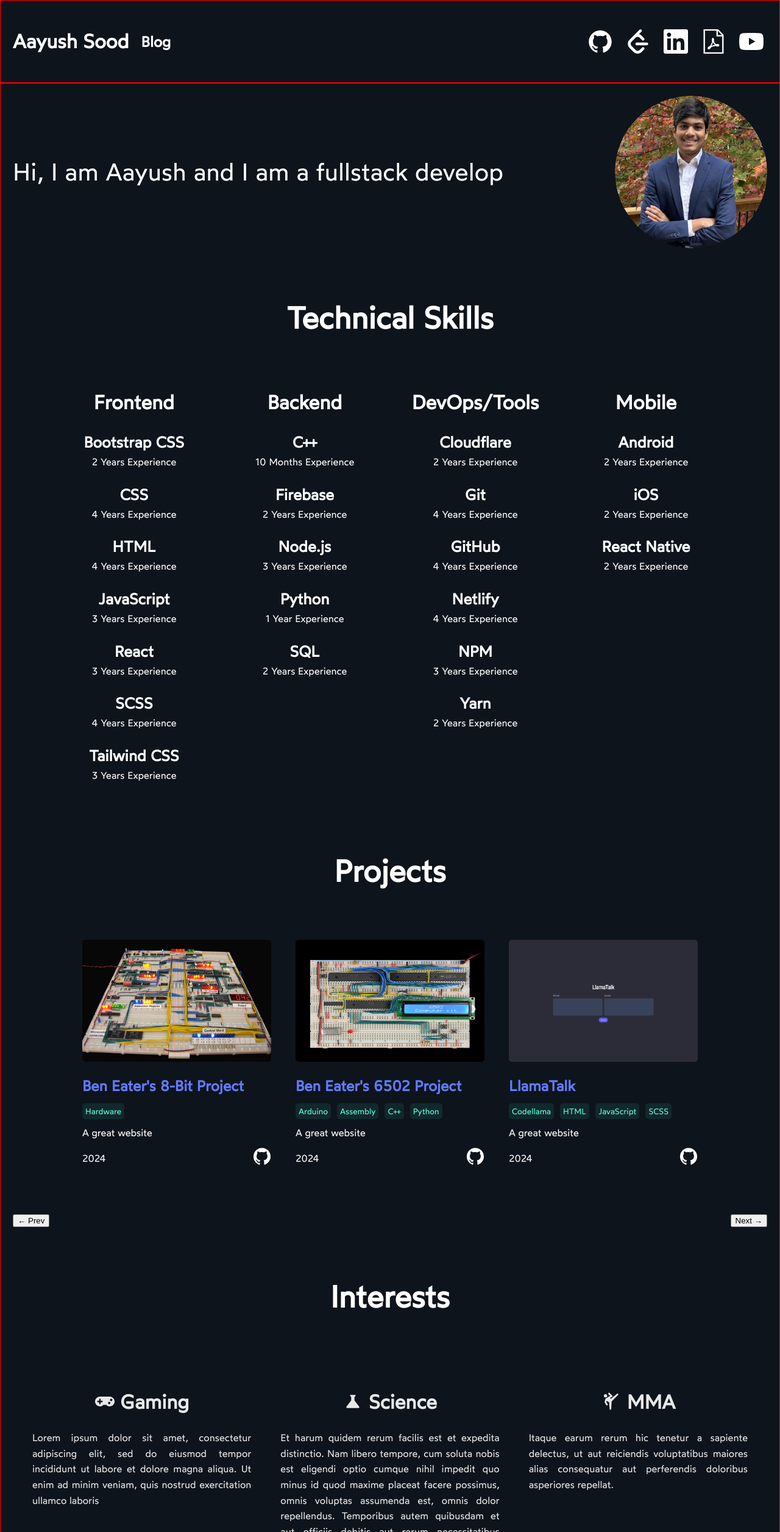
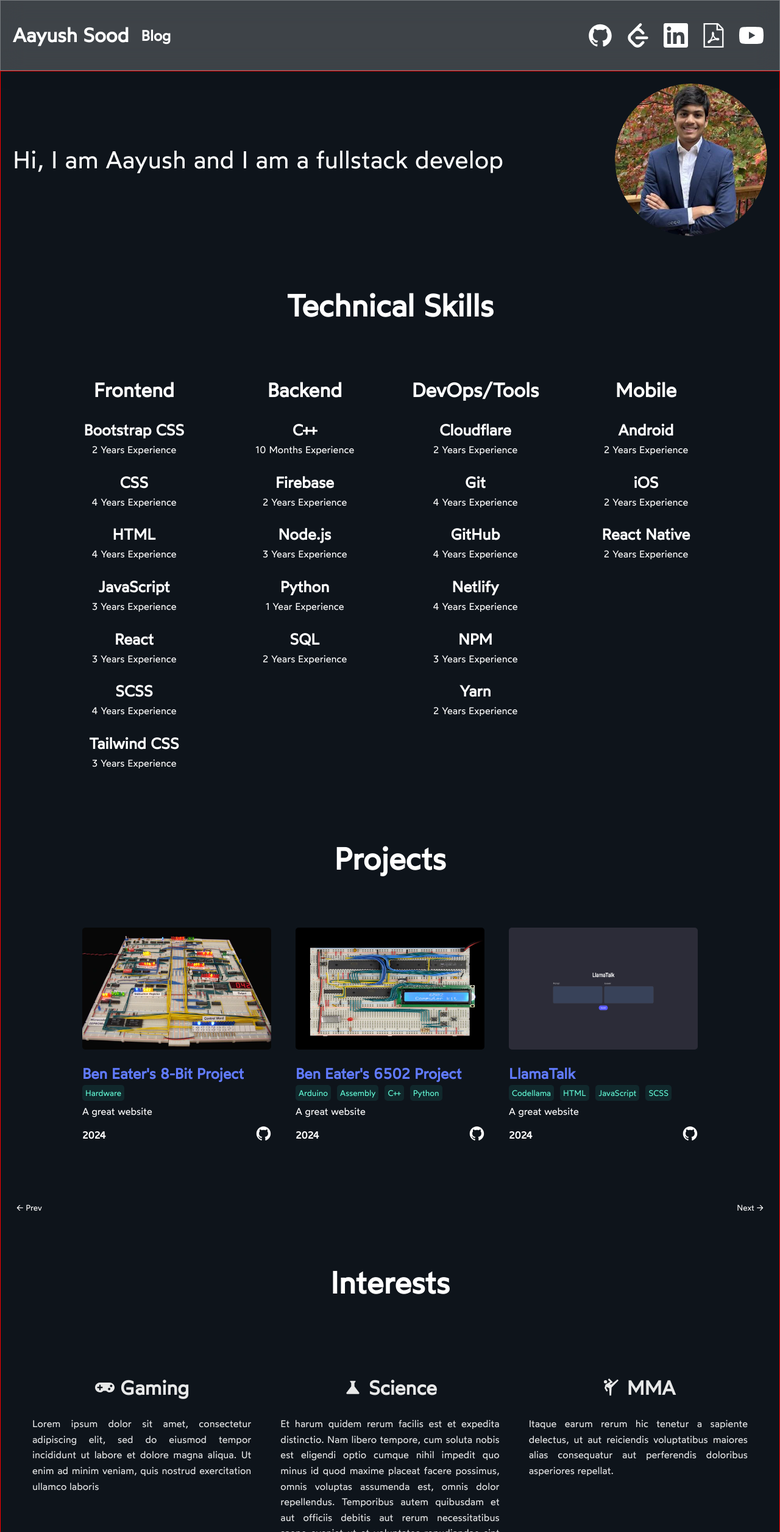
Before and after one commit to soodaayush/aayushsood-v2, a Next.js app: page / in a window 1280 px wide. Shown: the top 2512 px of the page at 61% size. Built offline with nearby package versions, Linux system fonts and the light colour scheme.

Commit message:
Added glass header and improved projects section

```diff
--- a/src/app/components/project.js
+++ b/src/app/components/project.js
@@ -30,14 +30,14 @@ export default function Project(props) {
       </div>
       <p className={styles.description}>{props.description}</p>
       <div className={styles.links}>
-        <div>{props.year}</div>
+        <div className={styles.year}>{props.year}</div>
         <div>
           <a href={props.github} className={styles.link} target="_blank">
             <Image
               className={styles.githubLogo}
               src={GitHub}
-              height={30}
-              width={30}
+              height={25}
+              width={25}
               alt="GitHub"
             />
           </a>
@@ -46,8 +46,8 @@ export default function Project(props) {
               <Image
                 className={styles.githubLogo}
                 src={Link}
-                height={30}
-                width={30}
+                height={25}
+                width={25}
                 alt="Website"
               />
             </a>
--- a/src/app/page.js
+++ b/src/app/page.js
@@ -237,55 +237,36 @@ export default function Home() {
   const [cursorVisible, setCursorVisible] = useState(true);
 
   const [currentIndex, setCurrentIndex] = useState(0);
-  const [numVisibleProjects, setNumVisibleProjects] = useState(3); // Default to 3 projects visible
+  const [numVisibleProjects, setNumVisibleProjects] = useState(3);
 
-  // Function to go to the next project
   const nextProject = () => {
     setCurrentIndex((prevIndex) => (prevIndex + 1) % projects.length);
   };
 
-  // Function to go to the previous project
   const prevProject = () => {
     setCurrentIndex((prevIndex) =>
       prevIndex === 0 ? projects.length - 1 : prevIndex - 1
     );
   };
 
-  // Function to update number of visible projects based on screen width
-  const updateVisibleProjects = () => {
-    const width = window.innerWidth;
-    if (width <= 480) {
-      setNumVisibleProjects(1); // Show 1 project for small screens
-    } else if (width <= 768) {
-      setNumVisibleProjects(2); // Show 2 projects for medium screens
-    } else {
-      setNumVisibleProjects(3); // Show 3 projects for larger screens
-    }
-  };
-
-  // Update the number of visible projects on screen resize
   useEffect(() => {
-    // Handle window resizing
     const updateVisibleProjects = () => {
       const width = window.innerWidth;
-      if (width <= 480) {
-        setNumVisibleProjects(1); // Show 1 project for small screens
+      if (width <= 700) {
+        setNumVisibleProjects(1);
       } else if (width <= 1080) {
-        setNumVisibleProjects(2); // Show 2 projects for medium screens
-      } else if (width <= 1400) {
-        setNumVisibleProjects(3); // Show 3 projects for larger screens
+        setNumVisibleProjects(2);
+      } else if (width <= 1450) {
+        setNumVisibleProjects(3);
       } else {
-        setNumVisibleProjects(4); // Show 4 projects for large screens
+        setNumVisibleProjects(4);
       }
     };
 
-    // Initial check for the number of visible projects
     updateVisibleProjects();
 
-    // Add resize event listener to handle window resizing
     window.addEventListener("resize", updateVisibleProjects);
 
-    // Handle text typing effect
     let typingTimeout;
     const updateText = () => {
       const fullText = `Hi, I am Aayush and I am a `;
@@ -316,12 +297,10 @@ export default function Home() {
 
     typingTimeout = setTimeout(updateText, 100);
 
-    // Handle cursor blinking effect
     const cursorInterval = setInterval(() => {
       setCursorVisible((prev) => !prev);
     }, 600);
 
-    // Cleanup function to remove event listeners and clear timeouts
     return () => {
       window.removeEventListener("resize", updateVisibleProjects);
       clearTimeout(typingTimeout);
@@ -404,8 +383,12 @@ export default function Home() {
           ))}
         </motion.div>
         <div className={styles.projectToggles}>
-          <button onClick={prevProject}>← Prev</button>
-          <button onClick={nextProject}>Next →</button>
+          <button className={styles.projectToggle} onClick={prevProject}>
+            ← Prev
+          </button>
+          <button className={styles.projectToggle} onClick={nextProject}>
+            Next →
+          </button>
         </div>
       </div>
       <div className={styles.interestsContainer}>
--- a/src/app/styles/header.module.css
+++ b/src/app/styles/header.module.css
@@ -3,7 +3,15 @@
   justify-content: space-between;
   align-items: center;
   border: 1px solid red;
-  padding: 20px;
+  padding: 10px 20px;
+  position: sticky;
+  top: 0;
+  background: rgba(255, 255, 255, 0.2);
+  box-shadow: 0 4px 30px rgba(0, 0, 0, 0.1);
+  backdrop-filter: blur(20px);
+  -webkit-backdrop-filter: blur(20px);
+  border: 1px solid rgba(255, 255, 255, 0.3);
+  z-index: 1;
 }
 
 .name {
--- a/src/app/styles/page.module.css
+++ b/src/app/styles/page.module.css
@@ -64,7 +64,6 @@
   display: flex;
   justify-content: center;
   align-items: center;
-  /* flex-wrap: wrap; */
 }
 
 .projectToggles {
@@ -73,6 +72,20 @@
   align-items: center;
   margin-top: 20px;
   width: 100%;
+}
+
+.projectToggle {
+  font-family: "Wotfard", sans-serif;
+  background: transparent;
+  color: #fff;
+  border: none;
+  outline: none;
+  cursor: pointer;
+  transition: 0.15s ease-in-out;
+}
+
+.projectToggle:hover {
+  opacity: 0.75;
 }
 
 .interestsContainer {
@@ -117,10 +130,10 @@
 }
 
 .projectCard {
-  flex: 0 0 30%; /* Ensure each project takes up around 30% of the container */
+  flex: 0 0 30%;
   transition: transform 0.3s ease-in-out;
 }
 
 .projectCard.stickOut {
-  transform: scale(1.1) translateX(10px); /* Emphasizes the last card */
+  transform: scale(1.1) translateX(10px);
 }
--- a/src/app/styles/project.module.css
+++ b/src/app/styles/project.module.css
@@ -38,7 +38,7 @@
   align-items: center;
   flex-wrap: wrap;
   gap: 10px;
-  margin: 10px 0;
+  margin-bottom: 5px;
 }
 
 .tag {
@@ -54,6 +54,10 @@
 
 .tag:hover {
   opacity: 0.75;
+}
+
+.year {
+  font-weight: bold;
 }
 
 .link {
```
